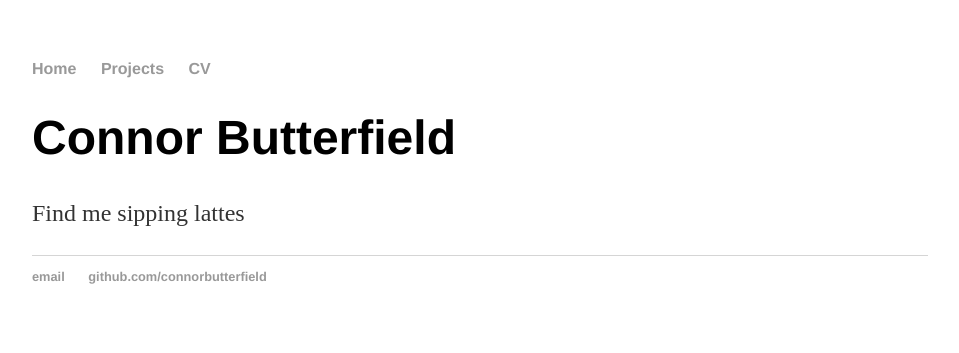
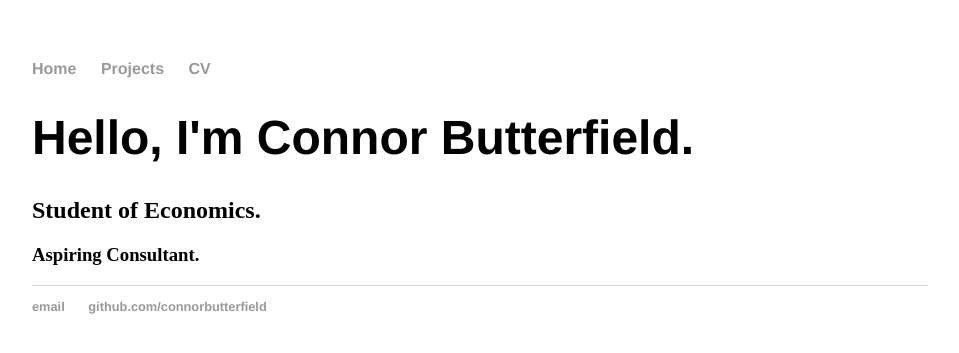
Before and after one commit to connorbutterfield1/connorbutterfield1.github.io, a Jekyll site: the page built from index.html, in a window 1280 px wide. Shown: the top 353 px of the page, without its empty margins (160-1119 px from the left). Built offline with Jekyll 4.4.1, drawn with Linux system fonts in a browser that asks for light colours; some web fonts are replaced.

Commit message:
Update index.html

```diff
--- a/index.html
+++ b/index.html
@@ -3,6 +3,7 @@ layout: default
 title: Connor Butterfield
 ---
 <div class="blurb">
-	<h1>Connor Butterfield</h1>
-	<p>Find me sipping lattes </a></p>
+	<h1>Hello, I'm Connor Butterfield.</h1>
+	<h2> Student of Economics.</h2>
+	<h3> Aspiring Consultant. </h3>
 </div><!-- /.blurb -->
```
